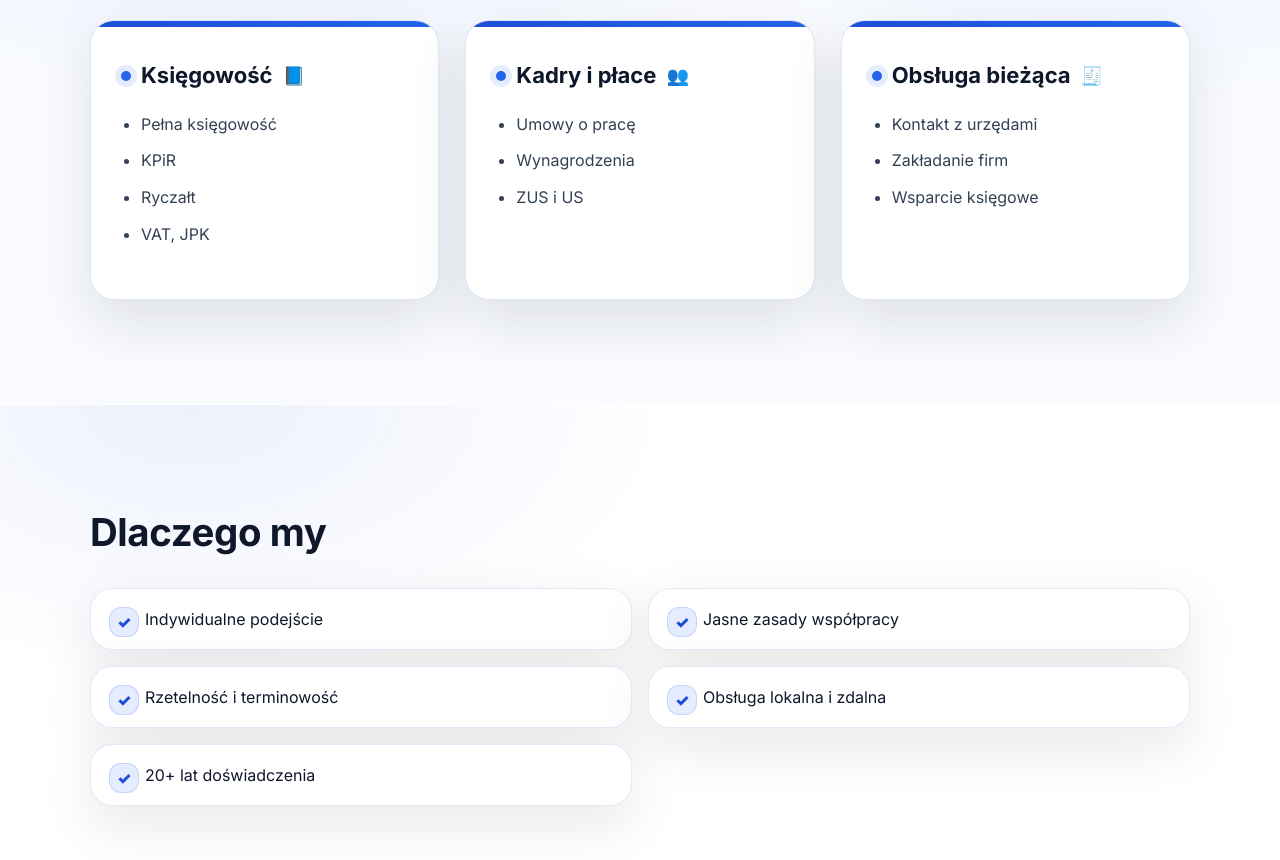
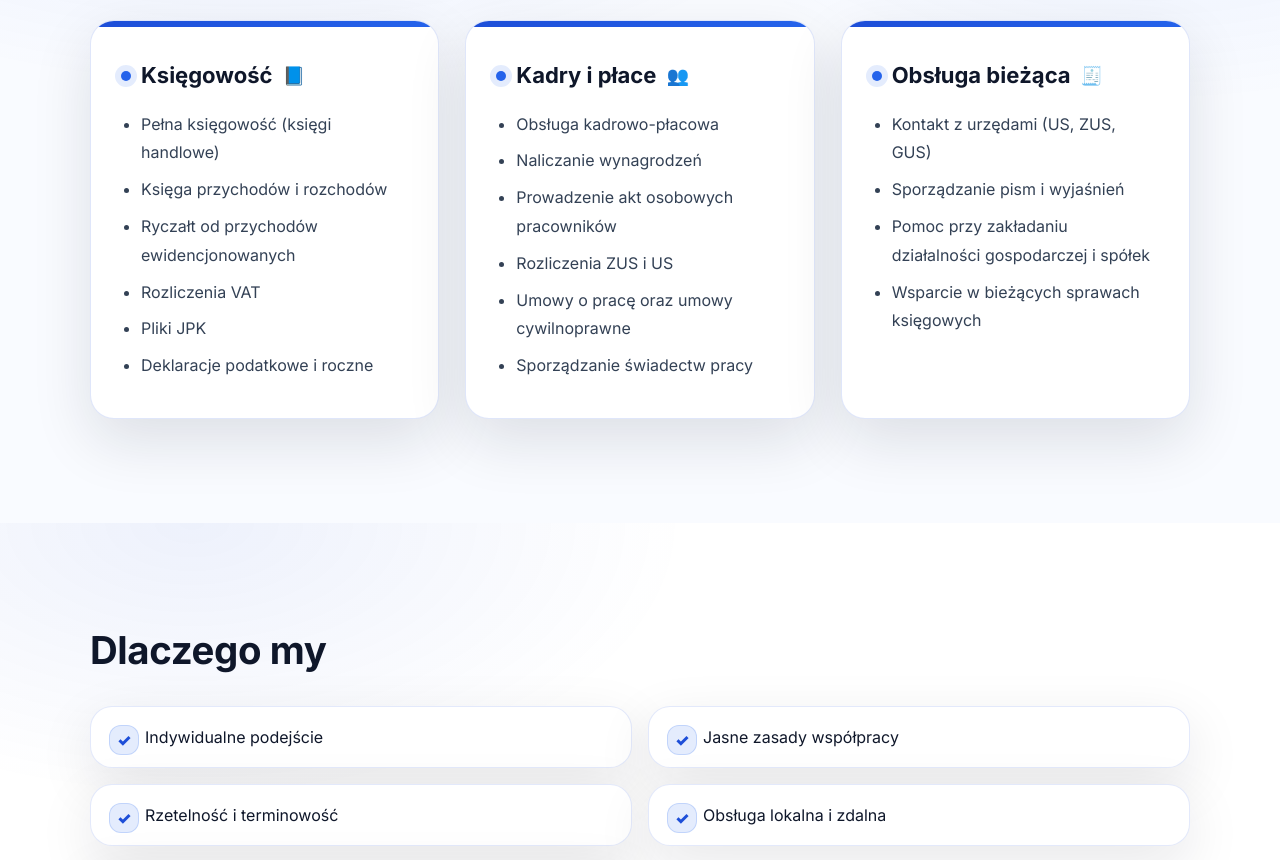
Before and after one commit to przemo2608/jagimo, a plain HTML site: page index.html in a window 1280 px wide. Shown: the part 1404-2264 px from the top of the page. Drawn offline with Linux system fonts and the light colour scheme.

Commit message:
Update index.html

```diff
--- a/index.html
+++ b/index.html
@@ -95,31 +95,38 @@
   <div class="card">
     <h3>Księgowość</h3>
     <ul>
-            <li>Pełna księgowość</li>
-            <li>KPiR</li>
-            <li>Ryczałt</li>
-            <li>VAT, JPK</li>
+      <li>Pełna księgowość (księgi handlowe)</li>
+      <li>Księga przychodów i rozchodów</li>
+      <li>Ryczałt od przychodów ewidencjonowanych</li>
+      <li>Rozliczenia VAT</li>
+      <li>Pliki JPK</li>
+      <li>Deklaracje podatkowe i roczne</li>
     </ul>
   </div>
 
   <div class="card">
     <h3>Kadry i płace</h3>
     <ul>
-            <li>Umowy o pracę</li>
-            <li>Wynagrodzenia</li>
-            <li>ZUS i US</li>
+      <li>Obsługa kadrowo-płacowa</li>
+      <li>Naliczanie wynagrodzeń</li>
+      <li>Prowadzenie akt osobowych pracowników</li>
+      <li>Rozliczenia ZUS i US</li>
+      <li>Umowy o pracę oraz umowy cywilnoprawne</li>
+      <li>Sporządzanie świadectw pracy</li>
     </ul>
   </div>
 
   <div class="card">
     <h3>Obsługa bieżąca</h3>
     <ul>
-            <li>Kontakt z urzędami</li>
-            <li>Zakładanie firm</li>
-            <li>Wsparcie księgowe</li>
+      <li>Kontakt z urzędami (US, ZUS, GUS)</li>
+      <li>Sporządzanie pism i wyjaśnień</li>
+      <li>Pomoc przy zakładaniu działalności gospodarczej i spółek</li>
+      <li>Wsparcie w bieżących sprawach księgowych</li>
     </ul>
   </div>
 </div>
+
     </div>
   </section>
 
```
Lines whose indentation alone changed are shown as unchanged.
